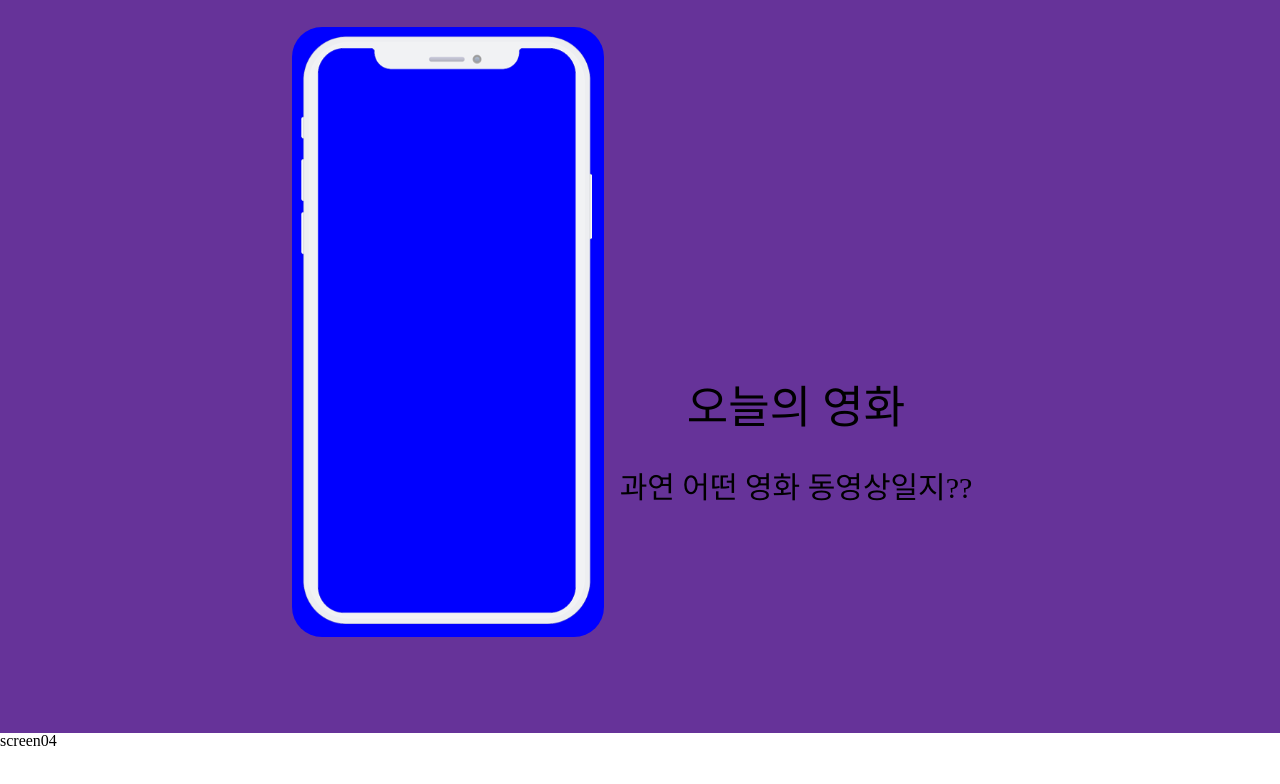
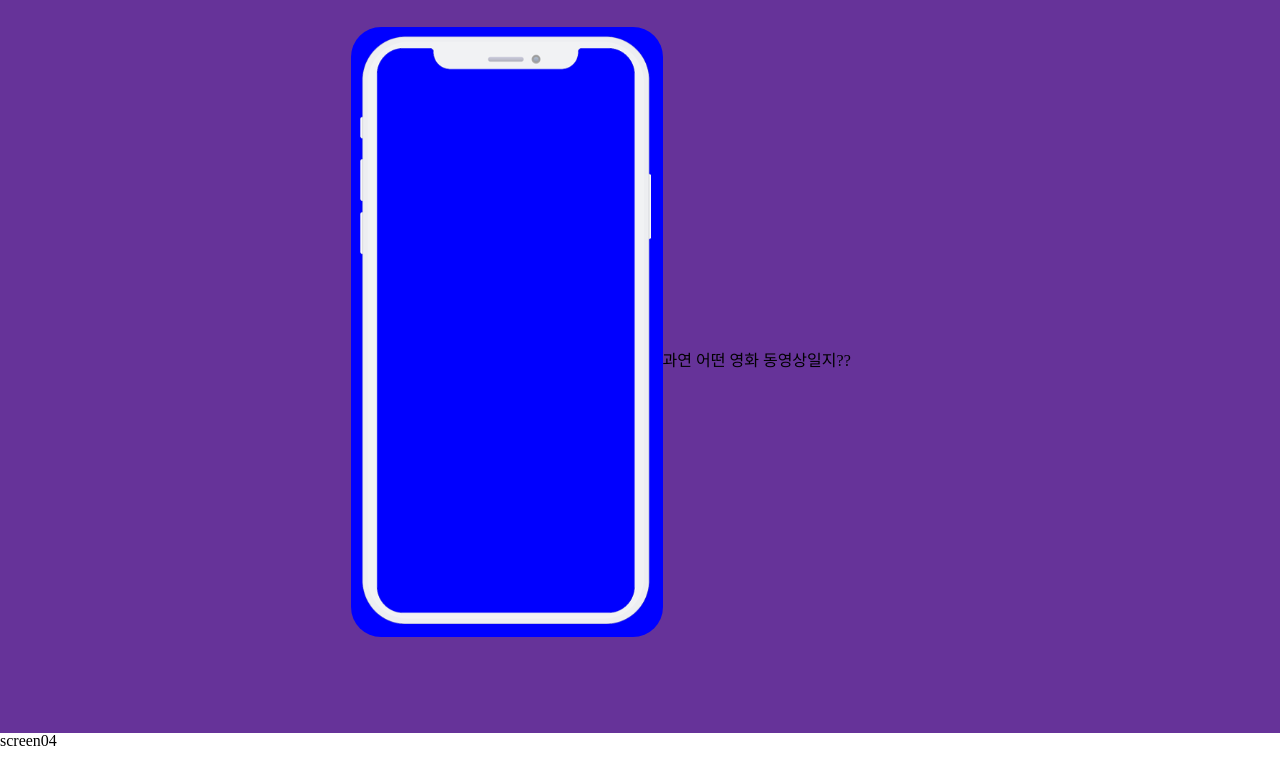
Before and after one commit to hmg11123/ajoa_movie_project, a React app: page /#/ in a window 1280 px wide. Shown: the part 1667-2451 px from the top of the page. Built offline with nearby package versions, Linux system fonts and the light colour scheme.

Commit message:
screen03

```diff
--- a/src/style/screen03.css
+++ b/src/style/screen03.css
@@ -21,36 +21,10 @@
   /* margin-left: 480px; */
 }
 
-.screen03 .screen03__txt {
-  width: 30%;
-  height: 20%;
-
-  margin-top: 230px;
-
-  display: flex;
-  flex-direction: column;
-  align-items: center;
-  justify-content: center;
+.screen03 .screen03__main .screen03__txt .screen03__txt1 {
+  font-size: 55px;
+  font-weight: 600;
+  background-color: linear-gradient(#ee5253, #ff9f43);
+  -webkit-background-clip: text;
+  -webkit-text-fill-color: transparent;
 }
-
-.screen03__txt .screen03__txt1 {
-  width: 100%;
-  height: 100%;
-  font-size: 45px;
-
-  display: flex;
-  flex-direction: column;
-  align-items: center;
-  justify-content: center;
-}
-
-.screen03 .screen03__txt .screen03__txt2 {
-  width: 100%;
-  height: 100%;
-  font-size: 30px;
-
-  display: flex;
-  flex-direction: column;
-  align-items: center;
-  justify-content: center;
-}
```
